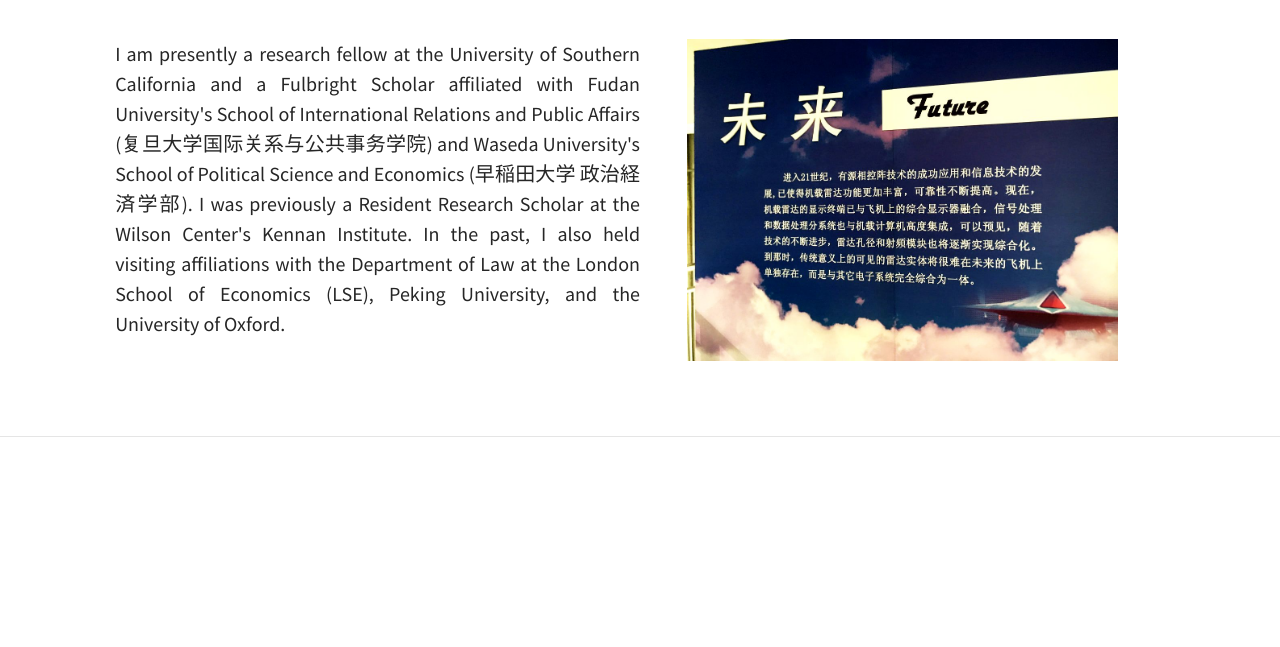
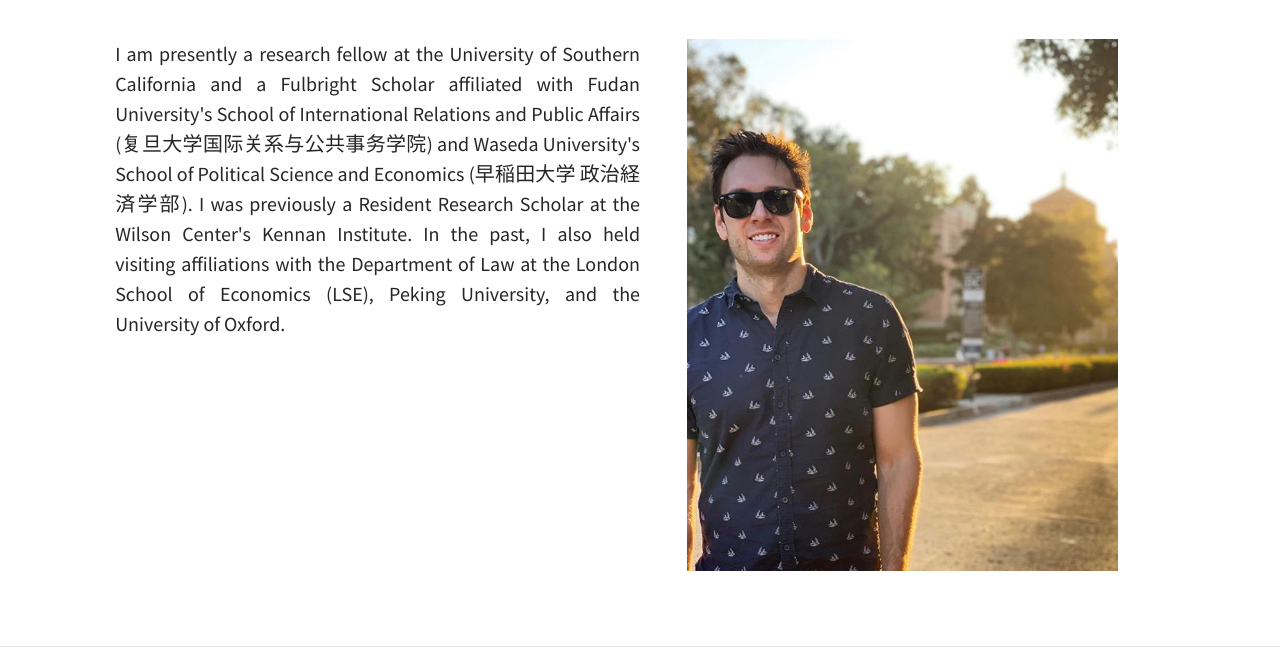
Before and after one commit to jcanfil/site.github.io, a Jekyll site: the page built from pages/01_about.html, in a window 1280 px wide. Shown: the part 273-920 px from the top of the page. Built offline with Jekyll 4.4.1, drawn with Linux system fonts in a browser that asks for light colours.

Commit message:
5-9-20-3

```diff
--- a/pages/01_about.html
+++ b/pages/01_about.html
@@ -13,6 +13,6 @@ I am presently a research fellow at the University of Southern California and a
 </p>
 </div>
   <div class="column">
-<img src=assets/img/img-7605-1.jpg align="right" style="border: 0px solid #000; max-width:150; max-height:150";>
+<img src=assets/img/IMG_3308.jpg align="right" style="border: 0px solid #000; max-width:150; max-height:150";>
 </div>
 </div>
```
Also changed, not shown: assets/img/IMG_3308.jpg (added), 4 other files.
